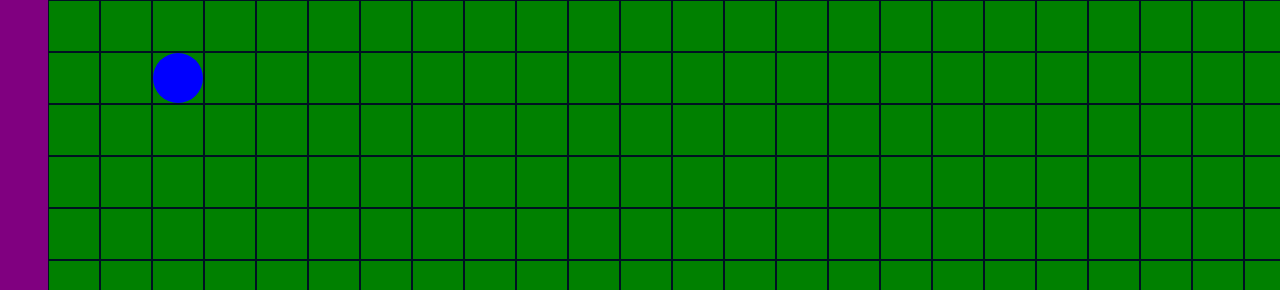
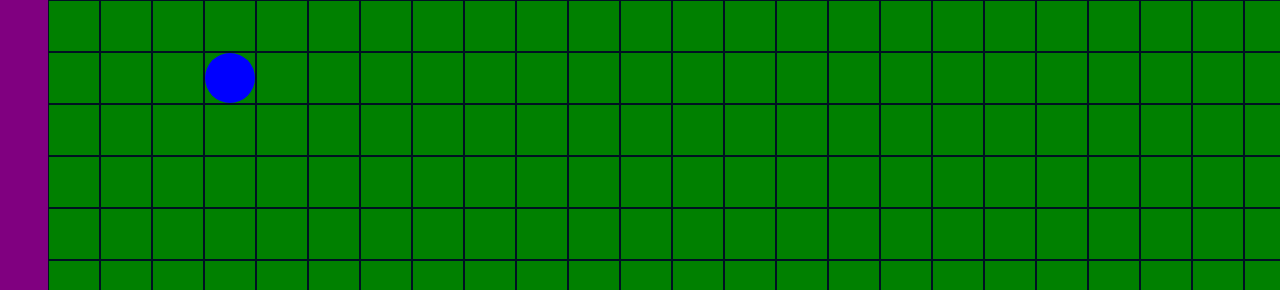
Before and after one commit to fractalbach/canvas-overload, a plain HTML site: page index.html in a window 1280 px wide. Shown: the top 290 px of the page. Drawn offline with Linux system fonts and the light colour scheme.

Commit message:
major changes to codebasegit status!  added smooth movement.

```diff
--- a/index.html
+++ b/index.html
@@ -29,7 +29,10 @@
         <meta name="theme-color" content="#00ccff">
     </head>
     <body>
-        <div id="game"></div>
+        <div id="Display">
+            <div class="layer" id="DisplayGrid"></div>
+            <div class="layer" id="DisplayEnts"></div>
+        </div>
         <div id="menubar">
             <h1 id="menu-title">The Tile Game!</h1>
             <div id="menubutton"></div>
--- a/src/game.js
+++ b/src/game.js
@@ -1,17 +1,25 @@
+/*
+_______________________________________________________________________
+                        Constants and Variables
+=======================================================================
+Stuff that is easiest when its in a global scope.
+_______________________________________________________________________
+*/
+
 const TILE_SIZE = 50;
+const ME = "myplayer";
+var GAME;
 
 /*
 _______________________________________________________________________
-                             Helper Functions
+                             Utility Functions
 =======================================================================
-Various functions that aren't methods but are useful for various
-purpoes.  Refactor these as static methods of a "toolkit" class
-later on if needed.
+Extra functions that are useful for a variety of cases.
 _______________________________________________________________________
 */
 
-// kudos to https://eloquentjavascript.net/ for this helper function.
-function makeElement(name, attrs) {
+class util {
+    static makeElement(name, attrs) {
         let ele = document.createElement(name);
         if (attrs == undefined) {
             return ele;
@@ -21,25 +29,7 @@ function makeElement(name, attrs) {
         }
         return ele;
     }
-
-function makeLayer(name) {
-    let ele = document.createElement('div');
-    ele.classList.add('layer');
-    ele.id = name;
-    return ele;
 }
-
-function highlightTarget(event) {
-    event.target.classList.add('highlighted');
-}
-
-let uid = 123;
-function nextUid() {
-    uid++;
-    return uid;
-}
-
-let resizeTimer;
 
 /*
 _______________________________________________________________________
@@ -53,135 +43,72 @@ _______________________________________________________________________
 
 */
 
+class Display {
+    constructor(rows, cols) {
 
-class Display
-{
-    constructor(rows, cols) {
         // grid: the area with all of the canvas tiles.
         this.grid = new Grid(rows, cols, TILE_SIZE, TILE_SIZE);
 
-        // playerLayer: the transparent div where player canvases are.
-        this.playerLayer = makeLayer('playerLayer');
+        // Display.element is the DOM representation of the game.
+        this.element = document.querySelector('#Display');
 
-        // Display.element is the DOM representation of the game.
-        this.element = document.querySelector('#game');
+        // entLayer: the transparent div where entity canvases are.
+        this.entLayer = document.querySelector('#DisplayEnts')
 
         // A collection of entities (aka ents).
         this.ents = new Map();
 
-        // Call init procedure.
-        this.init();
+
+        // Auto-adjust object positions whenever screen is resized.
+        // window.addEventListener('resize', ()=> this.refreshPositions());
     }
 
-    init() {
-        // Add the grid to the game area.
-        this.element.appendChild(this.grid.element);
-        this.element.appendChild(this.playerLayer);
-
-
-        // Interactions with the Display
-        this.element.addEventListener('mousedown', highlightTarget);
-        this.element.addEventListener('click', highlightTarget);
-
-        // Auto-adjust object positions whenever screen is resized.
-        window.addEventListener('resize', ()=> this.refreshPositions());
-
-        // Add the display element to the game.
-        // document.body.appendChild(this.element);
+    add(key, entity) {
+        this.ents.set(key, entity);
+        this.entLayer.appendChild(entity.element);
+        entity.grid = this.grid;
+        entity.alignWithGrid();
     }
 
-    refreshPositions() {
-        for (let e of this.ents.values()) {
-            this.updatePosition(e);
-        }
-    }
-
-    add(key, element) {
-        this.ents.set(key, element);
-    }
-
-    getEle(key) {
-        return this.ents.get(key);
-    }
-
-    addPlayer(key, entity) {
-        let attrs = {
-            id: `player${nextUid()}`,
-            class: 'player',
-            width: TILE_SIZE,
-            height: TILE_SIZE,
-        }
-        let element = makeElement('canvas', attrs);
-        let ent = new DisplayEntity(entity, element);
-        this.add(key, ent);
-        this.updatePosition(ent);
-        this.playerLayer.appendChild(element);
-    }
-
-    setLocation(key, location) {
-        if (!this.ents.has(key)) {
-            console.warn(`Display.setLocation: The key '${key.toString()}' hasn't been registered.`);
-            return;
-        }
-        let e = this.ents.get(key);
-        e.location = location;
-        this.updatePosition(e);
-    }
-
-    LocToPixel(location) {
-        let tile = this.grid.tileAt(location);
-        return new PixelPoint(tile.offsetLeft, tile.offsetTop);
-    }
-
-    updatePosition(displayEntity) {
-        let pixel = this.LocToPixel(displayEntity.location);
-        displayEntity.element.style.left = pixel.px;
-        displayEntity.element.style.top = pixel.py;
-    }
-
-}
-
-// combines the logical location of an Entity with its DOM element.
-class DisplayEntity {
-    constructor(entity, element) {
-        this.entity = entity;
-        this.element = element;
-    }
-
-    get location() {
-        return this.entity.location;
-    }
-
-    set location(location) {
-        this.entity.location = location;
+    highlightTarget(event) {
+        event.target.classList.add('highlighted');
+        let [row, col] = this.grid.locationOfTile(event.target);
+        console.log('Clicked:', event.target, `  Location:(${row}, ${col}))`);
     }
 }
 
 
 
+class Grid {
+    constructor(nRows, nCols, width, height) {
 
-class Grid
-{
-    constructor(nRows, nCols, width, height)
-    {
+        // matrix is an array of rows, where each element is an element.
         this.matrix = new Array(nRows);
-        this.element = makeLayer('groundLayer');
 
+        // reverseTileMap (Element --> Location).  Maps tile elements to their logical locations.
+        this.reverseTileMap = new Map();
+
+        // Grid layer
+        this.element = document.querySelector('#DisplayGrid');
+
+
+        // Initialize the matrix and create each of the tiles.
         for (let row = 0; row < nRows; row++)
         {
             this.matrix[row] = new Array(nCols);
-            let rowElement = document.createElement('div');
-            rowElement.classList.add('tileRow');
+            let rowElement = util.makeElement('div', {class: 'tileRow'});
             this.element.append(rowElement);
 
             for (let col = 0; col < nCols; col++)
             {
-                let ele = document.createElement('canvas');
-                ele.width = width;
-                ele.height = height;
-                ele.classList.add('tile');
-                rowElement.append(ele);
-                this.matrix[row][col] = ele;
+                let tile = util.makeElement('canvas', {
+                    width: width,
+                    height: height,
+                    class: 'tile'
+                });
+                rowElement.append(tile);
+                this.matrix[row][col] = tile;
+                this.reverseTileMap.set(tile, [row, col]);
             }
         }
     }
@@ -190,39 +117,15 @@ class Grid
         return this.matrix[row][col];
     }
 
-    tileAt(location) {
-        return this.matrix[location.row][location.col];
+    locationOfTile(element) {
+        return this.reverseTileMap.get(element);
+    }
+
+    locationToXY(row, col) {
+        let tile = this.tile(row, col);
+        return [tile.offsetLeft, tile.offsetTop];
     }
 }
-
-
-
-// PixelPoint represents an (x,y) pixel offset from the top-left of screen.
-class PixelPoint {
-    constructor(x, y) {
-        this.x = x;
-        this.y = y;
-    }
-    AdjustBy(pixelPoint) {
-        this.x += pixelLocation.x;
-        this.y += pixelLocation.y;
-    }
-    toString() {
-        return `[${this.x}px, ${this.y}px]`
-    }
-    get px() {
-        return `${this.x}px`
-    }
-    get py() {
-        return `${this.y}px`
-    }
-    static Add(pixelPoint1, pixelPoint2) {
-        let x = pixelPoint1.x + pixelPoint2.x;
-        let y =  pixelPoint1.y + pixelPoint2.y;
-        return new PixelPoint(x,y);
-    }
-}
-
 
 /*
 _______________________________________________________________________
@@ -230,26 +133,111 @@ _______________________________________________________________________
 =======================================================================
 */
 
-// A location is a logical location.
-class Location {
-    constructor(row=0, col=0) {
-        this.row = row;
-        this.col = col;
+const areArrsEqual = (arr1, arr2) => {
+    if (arr1.length !== arr2.length) {
+        return false;
+    }
+    for (let i=0; i<arr1.length; i++) {
+        if (arr1[i] !== arr2[i]) {
+            return false;
         }
     }
+    return true;
+}
+
+const getNextLocation = (startRow, startCol, endRow, endCol) => {
+        let row = startRow;
+        let col = startCol;
+
+        if (startRow < endRow) {
+            row++;
+        } else if (startRow > endRow) {
+            row--;
+        }
+
+        if (startCol < endCol) {
+            col++;
+        } else if (startCol > endCol) {
+            col--;
+        }
+        return [row, col];
+    }
+
+
 
 // An entity is a person or thing that has a location in the world.
 class Entity {
     constructor(element, row=0, col=0) {
-        this.location = new Location(row, col);
-        this.targetLocation = new Location(row, col);
+        this.element = element;
+        this.grid = undefined;
+
+        this.currentRow = row;
+        this.currentCol = col;
+
+        this.targetRow = row;
+        this.targetCol = col;
+
+        this.nextRow = row;
+        this.nextCol = col;
+
+        this.pace = 300;
+        this.lock = false;
+
     }
+
+    alignWith(element) {
+        this.element.style.top = `${element.offsetTop}px`;
+        this.element.style.left = `${element.offsetLeft}px`;
+    }
+
+    alignWithGrid() {
+        if (this.grid == undefined) {
+            console.warn(this, "alignWithGrid: entity doesn't have a reference to grid.");
+            return;
+        }
+        let tile = this.grid.tile(this.currentRow, this.currentCol);
+        this.alignWith(tile);
+    }
+
+    alignWithPixel(x, y) {
+        this.element.style.left = `${x}px`;
+        this.element.style.top = `${y}px`;
+    }
+
+    isAtTarget() {
+        return ((this.currentRow === this.targetRow) && (this.currentCol === this.targetCol));
+    }
+
+
+    updateFrame() {
+        if (this.lock) {
+            // console.warn('locked.', this);
+            return;
+        }
+        if (this.isAtTarget()) {
+            return;
+        }
+        [this.nextRow, this.nextCol] = getNextLocation(this.currentRow, this.currentCol, this.targetRow, this.targetCol);
+        // console.warn(`Next Location = (${this.nextRow}, ${this.nextCol})`)
+
+        let [x0, y0] = this.grid.locationToXY(this.currentRow, this.currentCol);
+        let [xf, yf] = this.grid.locationToXY(this.nextRow, this.nextCol);
+        let pace = this.pace;
+        let ent = this;
+        startFrameLoop(x0, y0, xf, yf, ent);
+    }
+
 }
 
 class Player extends Entity {
-    constructor(username) {
+    constructor(key) {
         super(Entity);
-        this.username = username;
+        this.element = util.makeElement('canvas', {
+            id: `player${key}`,
+            class: 'player',
+            width: TILE_SIZE,
+            height: TILE_SIZE,
+        });
     }
 }
 
@@ -298,19 +286,8 @@ Main purposes of the Game class:
     1. unify game state & user interface.
     2. provide sensible APIs for human consumption.
 
-
-APIs
 ------------------------------------------------
-Done:
-    - addPlayer
-    - movePlayer
-
-TODO:
-    - removePlayer
-    -
-
-
-Information Travel:
+Information Travel
 ------------------------------------------------
 
      [Display]  <---[User Interactions]
@@ -319,14 +296,6 @@ Information Travel:
         |
      [State]  <---[Timers or Network Data ]
 
-    class PlayerCanvas {
-    constructor(width=20, height=20) {
-        this.canvas = document.createElement('canvas');
-        this.canvas.className = 'player';
-        this.canvas.width = width;
-        this.canvas.height = height;
-    }
-}
 _______________________________________________________________________
 */
 
@@ -338,22 +307,32 @@ export class Game {
     }
 
     addPlayer(key) {
-        let p = new Player();
+        let p = new Player(key);
         this.state.players.set(key, p);
-        this.display.addPlayer(key, p);
+        this.display.add(key, p);
     }
 
     getPlayerElement(key) {
         return this.display.getEle(key);
     }
 
-    movePlayer(key, row, col) {
-        let loc = new Location(row, col);
-        let p = this.state.players.get(key);
-        p.targetLocation = loc;
-        this.display.setLocation(key, loc);
+    setLocation(key, row, col) {
+        if (!this.state.players.has(key)) {
+            console.warn(`setLocation: entity "${key}" was not found.`);
+            return;
+        }
+        let ent = this.state.players.get(key);
+        ent.currentRow = ent.targetRow = ent.nextRow = row;
+        ent.currentCol = ent.targetCol = ent.nextCol = col;
+        ent.alignWithGrid();
     }
 
+    setTarget(key, row, col) {
+        let ent = this.state.players.get(key);
+        ent.targetRow = row;
+        ent.targetCol = col;
+        ent.updateFrame();
+    }
 };
 
 // startGame is a private function that launches the game for the first time.
@@ -373,19 +352,68 @@ function startGame(game) {
 }
 
 
-// -------------------------------------------------
-// BEGIN testing area.
-// ~~~~~~~~~~~~~~~~~~~~~~~~~~~~~
+
+
+
+/*
+_______________________________________________________________________
+                             Testing Area !
+=======================================================================
+*/
 function test(game) {
+    GAME = game;
 
     // add a player to the game map.
-    let me = Symbol('me');
-    game.addPlayer(me);
-    game.movePlayer(me, 1, 2);
+    game.addPlayer(ME);
+    game.setLocation(ME, 1, 2);
+    game.setTarget(ME, 1, 3);
 
-    console.log(game.display.entities);
+
+    let doHighlight = function(event) {
+        if (!event.target.classList.contains('tile')) {
+            return;
+        }
+        let [row, col] = game.display.grid.locationOfTile(event.target);
+        // console.log('Clicked:', event.target, `location:(${row}, ${col})`);
+        game.setTarget(ME, row, col);
+    }
+
+    console.log(game.display.ents);
+    game.display.element.addEventListener('mousedown', doHighlight);
 
 }
-// ~~~~~~~~~~~~~~~~~~~~~~~~~~~~~
-// END testing area.
-// -------------------------------------------------
+/*
+~~~~~~~~~~~~~~~~~~~~~~~~~~~~
+END testing area.
+_______________________________________________________________________
+*/
+
+
+
+
+const startFrameLoop = (x0, y0, xf, yf, ent) => {
+    let t0 = performance.now();
+    let tf = t0 + ent.pace;
+    let counter = 0;
+    ent.lock = true;
+
+    function frameStep(timestamp) {
+        counter++;
+        let t = timestamp - t0;
+        if (tf < timestamp) {
+            // console.warn(`Frame Loop Complete! Number of Steps: ${counter}`, ent);
+            ent.currentRow = ent.nextRow;
+            ent.currentCol = ent.nextCol;
+            ent.alignWithGrid();
+            ent.lock = false;
+            ent.updateFrame();
+            return;
+        }
+        let x = ((xf - x0) / (tf - t0))*t + x0;
+        let y = ((yf - y0) / (tf - t0))*t + y0;
+        ent.alignWithPixel(x, y);
+        window.requestAnimationFrame(frameStep);
+    }
+
+    window.requestAnimationFrame(frameStep);
+}
--- a/style.css
+++ b/style.css
@@ -1,6 +1,6 @@
 /*                     Fixed Overlay
 ============================================================= */
-#game {
+#Display {
     position: fixed;
     display: grid;
     overflow: auto;
@@ -22,14 +22,16 @@ body {
 
 /*               Overlapping Game Layers
 ============================================================= */
-#game > * {
+#Display > * {
     grid-row: 1 / 1;
     grid-column: 1 / 1;
     background: transparent;
     pointer-events: none;
+    /* display: flex; */
+    /* width: auto; */
 }
 
-#game > * > * {
+#Display > * > * {
     pointer-events: auto;
 }
 
@@ -45,9 +47,13 @@ body {
     cursor: pointer;
 }
 
+.player:active, .tile:active {
+    background: purple;
+}
+
 /*              Auto-adjusting Tile Widths & Heights
 ============================================================= */
-#groundLayer {
+#DisplayGrid {
     white-space: nowrap;
 }
 
@@ -63,11 +69,14 @@ body {
     display: flex;
 }
 
+/*    Adjustments based on  Width / Height of Window
+============================================================= */
 @media (orientation: landscape) {
     .player, .tile {
         width: 10vh;
         height: 10vh;
     }
+
     #menubar {
         top: 0;
         bottom: 0;
@@ -76,7 +85,8 @@ body {
         writing-mode: vertical-lr;
         writing-mode: sideways-lr;
     }
-    #game {
+
+    #Display {
         top: 0;
         bottom: 0;
         right: 0;
@@ -89,12 +99,14 @@ body {
         width: 10vw;
         height: 10vw;
     }
-    #game {
+
+    #Display {
         left: 0;
         right: 0;
         top: 3em;
         bottom: 0;
     }
+
     #menubar {
         left: 0;
         right: 0;
@@ -118,7 +130,6 @@ body {
     background: #9d76e2;
 }
 
-
 /*                         Fun Title
 ============================================================= */
 #menu-title {
```
Lines whose indentation alone changed are shown as unchanged.
